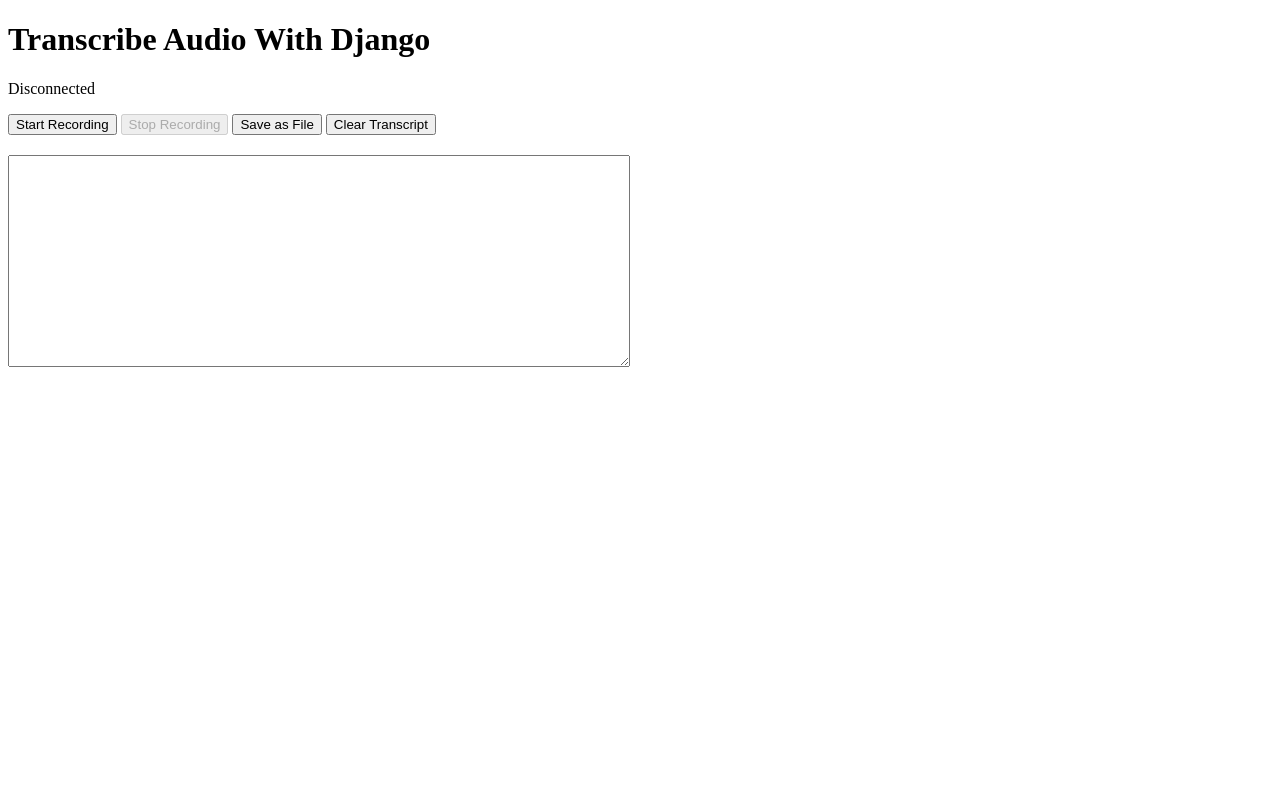
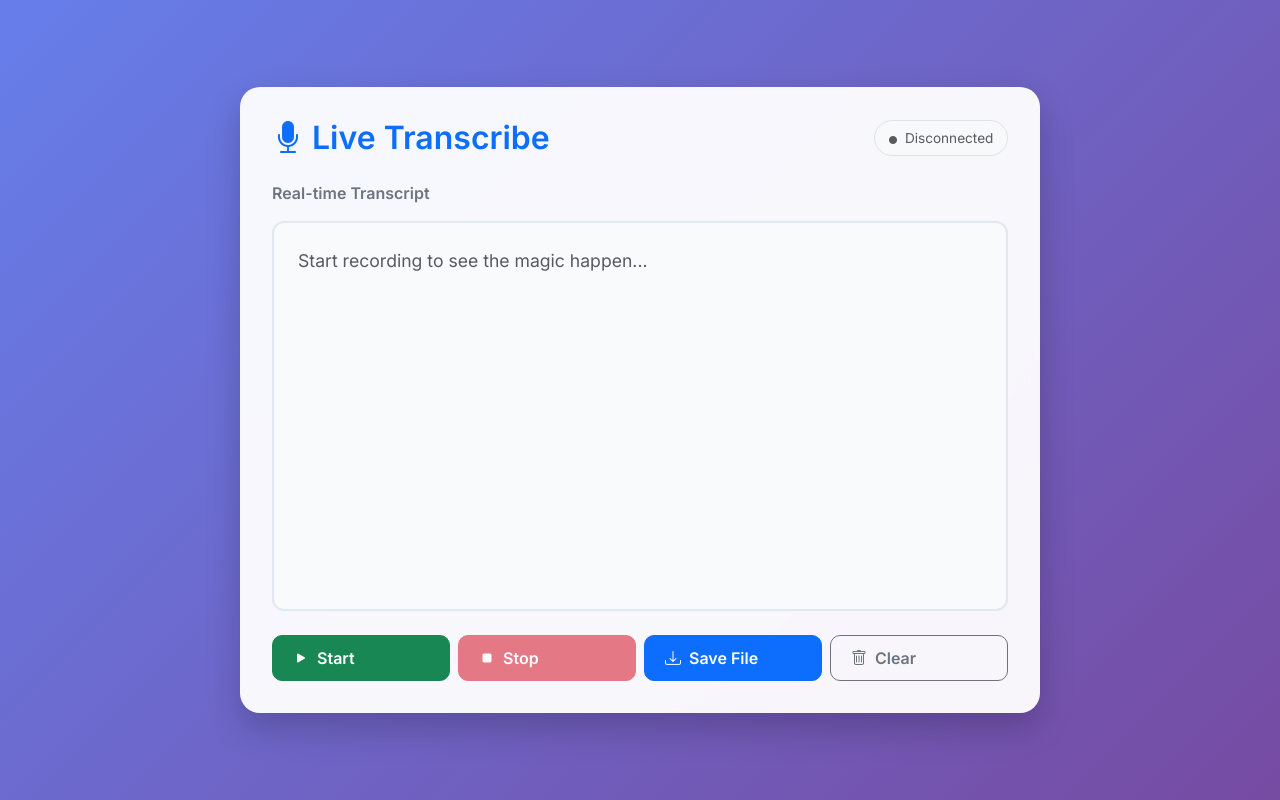
Before and after one commit to AanchalKhokhariya/Live-Accent-Adaptive, a Django app: page / in a window 1280 px wide. Run offline with Django 5.2, Linux system fonts and the light colour scheme.

Commit message:
fixed UI

```diff
--- a/stream/stream/settings.py
+++ b/stream/stream/settings.py
@@ -75,10 +75,7 @@ ASGI_APPLICATION = 'stream.asgi.application'
 # https://docs.djangoproject.com/en/6.0/ref/settings/#databases
 
 DATABASES = {
-    'default': {
-        'ENGINE': 'django.db.backends.sqlite3',
-        'NAME': BASE_DIR / 'db.sqlite3',
-    }
+
 }
 
 
--- a/stream/transcript/consumers.py
+++ b/stream/transcript/consumers.py
@@ -16,11 +16,8 @@ class TranscriptConsumer(AsyncWebsocketConsumer):
 
         if bytes_data:
             print("Received bytes:", len(bytes_data))
-
             loop = asyncio.get_event_loop()
-
             transcript = await loop.run_in_executor(None, self.transcribe_audio, bytes_data)
-
             print("Transcription done:", transcript)
 
             await self.send(text_data=transcript)
--- a/stream/transcript/templates/transcript/index.html
+++ b/stream/transcript/templates/transcript/index.html
@@ -1,31 +1,138 @@
 <!DOCTYPE html>
-<html>
+<html lang="en">
 
 <head>
-  <title>Live Transcription</title>
+  <meta charset="UTF-8">
+  <meta name="viewport" content="width=device-width, initial-scale=1.0">
+  <title>Live Transcription Pro</title>
+  <link href="https://cdn.jsdelivr.net/npm/bootstrap@5.3.0/dist/css/bootstrap.min.css" rel="stylesheet">
+  <link href="https://fonts.googleapis.com/css2?family=Inter:wght@400;600&display=swap" rel="stylesheet">
+  <link rel="stylesheet" href="https://cdn.jsdelivr.net/npm/bootstrap-icons@1.11.0/font/bootstrap-icons.css">
+
+  <style>
+    body {
+      background: linear-gradient(135deg, #667eea 0%, #764ba2 100%);
+      font-family: 'Inter', sans-serif;
+      min-height: 100vh;
+      display: flex;
+      align-items: center;
+      justify-content: center;
+      color: #333;
+    }
+
+    .transcription-card {
+      background: rgba(255, 255, 255, 0.95);
+      backdrop-filter: blur(10px);
+      border-radius: 20px;
+      box-shadow: 0 15px 35px rgba(0, 0, 0, 0.2);
+      padding: 2rem;
+      width: 100%;
+      max-width: 800px;
+    }
+
+    .status-badge {
+      font-size: 0.85rem;
+      padding: 0.5em 1em;
+      border-radius: 50px;
+      transition: all 0.3s ease;
+    }
+
+    .recording-active {
+      background-color: #fee2e2;
+      color: #dc2626;
+      animation: pulse 2s infinite;
+    }
+
+    @keyframes pulse {
+      0% { opacity: 1; }
+      50% { opacity: 0.5; }
+      100% { opacity: 1; }
+    }
+
+    #transcript {
+      border: 2px solid #e2e8f0;
+      border-radius: 12px;
+      padding: 1.5rem;
+      font-size: 1.1rem;
+      line-height: 1.6;
+      background-color: #f8fafc;
+      transition: border-color 0.2s;
+      resize: none;
+    }
+
+    #transcript:focus {
+      outline: none;
+      border-color: #667eea;
+      box-shadow: 0 0 0 4px rgba(102, 126, 234, 0.1);
+    }
+
+    .btn-action {
+      border-radius: 10px;
+      padding: 10px 20px;
+      font-weight: 600;
+      display: flex;
+      align-items: center;
+      gap: 8px;
+      transition: transform 0.1s;
+    }
+
+    .btn-action:active {
+      transform: scale(0.96);
+    }
+
+    #saveStatus {
+      height: 20px;
+      font-weight: 500;
+    }
+  </style>
 </head>
 
 <body>
-  <h1>Transcribe Audio With Django</h1>
 
-  <p id="status">Disconnected</p>
+  <div class="container d-flex justify-content-center">
+    <div class="transcription-card">
+      <div class="d-flex justify-content-between align-items-center mb-4">
+        <h2 class="fw-bold mb-0 text-primary">
+          <i class="bi bi-mic-fill me-2"></i>Live Transcribe
+        </h2>
+        <span id="status" class="status-badge bg-light text-muted border">
+          <i class="bi bi-circle-fill me-1" style="font-size: 8px;"></i> Disconnected
+        </span>
+      </div>
 
-  <button id="startBtn">Start Recording</button>
-  <button id="stopBtn" disabled>Stop Recording</button>
-  <button id="downloadBtn">Save as File</button>
-  <button id="clearBtn">Clear Transcript</button>
-  <textarea id="transcript" rows="10" style="
-    width: 60%;
-    max-width: 600px;
-    margin-top: 20px;
-    display: block;
-    resize: vertical;
-    padding: 10px;
-    font-size: 16px;
-  ">
-  </textarea>
+      <div class="mb-4">
+        <div class="d-flex justify-content-between align-items-end mb-2">
+          <label for="transcript" class="form-label fw-semibold text-secondary">Real-time Transcript</label>
+          <p id="saveStatus" class="text-success small m-0"></p>
+        </div>
+        <textarea id="transcript" class="form-control" rows="12" placeholder="Start recording to see the magic happen..."></textarea>
+      </div>
 
-  <p id="saveStatus" style="font-size:14px; color:green;"></p>
+      <div class="row g-2">
+        <div class="col-6 col-md-3">
+          <button id="startBtn" class="btn btn-success btn-action w-100">
+            <i class="bi bi-play-fill"></i> Start
+          </button>
+        </div>
+        <div class="col-6 col-md-3">
+          <button id="stopBtn" class="btn btn-danger btn-action w-100" disabled>
+            <i class="bi bi-stop-fill"></i> Stop
+          </button>
+        </div>
+        <div class="col-6 col-md-3">
+          <button id="downloadBtn" class="btn btn-primary btn-action w-100">
+            <i class="bi bi-download"></i> Save File
+          </button>
+        </div>
+        <div class="col-6 col-md-3">
+          <button id="clearBtn" class="btn btn-outline-secondary btn-action w-100">
+            <i class="bi bi-trash"></i> Clear
+          </button>
+        </div>
+      </div>
+    </div>
+  </div>
+
   <script>
     let mediaRecorder;
     let socket;
@@ -34,20 +141,22 @@
 
     const startBtn = document.getElementById("startBtn");
     const stopBtn = document.getElementById("stopBtn");
+    const statusLabel = document.getElementById("status");
+    const transcriptBox = document.getElementById("transcript");
+    const saveStatus = document.getElementById("saveStatus");
 
     startBtn.onclick = async () => {
-
       socket = new WebSocket('ws://localhost:8000/listen/');
 
       socket.onopen = () => {
-        document.getElementById("status").textContent = "Connected & Recording";
+        statusLabel.textContent = "Recording...";
+        statusLabel.className = "status-badge recording-active";
         console.log("WebSocket Connected");
       };
 
       socket.onmessage = (event) => {
         if (event.data) {
-          const transcriptBox = document.getElementById("transcript");
-          transcriptBox.value += " " + event.data;
+          transcriptBox.value += (transcriptBox.value ? " " : "") + event.data;
           transcriptBox.dispatchEvent(new Event("input"));
           transcriptBox.scrollTop = transcriptBox.scrollHeight;
         }
@@ -55,13 +164,14 @@
 
       socket.onerror = (error) => {
         console.log("WebSocket Error", error);
+        statusLabel.textContent = "Error Connection";
+        statusLabel.className = "status-badge bg-danger text-white";
       };
 
-      stream = await navigator.mediaDevices.getUserMedia({ audio: true }); //user permission
+      try {
+        stream = await navigator.mediaDevices.getUserMedia({ audio: true });
+        mediaRecorder = new MediaRecorder(stream);
 
-      mediaRecorder = new MediaRecorder(stream); //records audio
-
-      //Collect chunks instead of sending immediately
         mediaRecorder.ondataavailable = (event) => {
           if (event.data.size > 0) {
             chunks.push(event.data);
@@ -71,107 +181,68 @@
         mediaRecorder.onstop = async () => {
           const blob = new Blob(chunks, { type: 'audio/webm' });
           const buffer = await blob.arrayBuffer();
-
           if (socket.readyState === 1) {
             socket.send(buffer);
           }
-
-        chunks = []; // reset
+          chunks = [];
         };
 
-      mediaRecorder.start(); // NO time slice
-
+        mediaRecorder.start();
         startBtn.disabled = true;
         stopBtn.disabled = false;
+      } catch (err) {
+        alert("Microphone access denied or not available.");
+      }
     };
 
     stopBtn.onclick = () => {
-
       if (mediaRecorder && mediaRecorder.state !== "inactive") {
-        mediaRecorder.stop(); // triggers onstop
+        mediaRecorder.stop();
       }
-
       if (stream) {
         stream.getTracks().forEach(track => track.stop());
       }
-
-      document.getElementById("status").textContent = "Processing...";
-
+      statusLabel.textContent = "Processing...";
+      statusLabel.className = "status-badge bg-info text-white";
       startBtn.disabled = false;
       stopBtn.disabled = true;
     };
 
-    const transcriptBox = document.getElementById("transcript");
-    const saveStatus = document.getElementById("saveStatus");
-
-    // Load saved transcript when page loads
+    // Auto-save & Local Storage Logic
     window.onload = () => {
       const savedText = localStorage.getItem("transcript_data");
-      if (savedText) {
-        transcriptBox.value = savedText;
-      }
+      if (savedText) transcriptBox.value = savedText;
     };
 
-    // Auto-save when user types
     transcriptBox.addEventListener("input", () => {
       localStorage.setItem("transcript_data", transcriptBox.value);
-
-      saveStatus.textContent = "Auto-saved...";
-
-      setTimeout(() => {
-        saveStatus.textContent = "";
-      }, 1500);
+      saveStatus.innerHTML = '<i class="bi bi-cloud-check"></i> Saved';
+      setTimeout(() => { saveStatus.textContent = ""; }, 2000);
     });
 
-    const downloadBtn = document.getElementById("downloadBtn");
-
-    downloadBtn.onclick = () => {
+    document.getElementById("downloadBtn").onclick = () => {
       const text = transcriptBox.value;
-
-      if (!text.trim()) {
-        alert("Transcript is empty!");
-        return;
-      }
+      if (!text.trim()) return alert("Transcript is empty!");
 
       const blob = new Blob([text], { type: "text/plain" });
       const url = URL.createObjectURL(blob);
-
       const a = document.createElement("a");
+      const now = new Date();
       a.href = url;
-
-      // Create filename with date & time
-      const now = new Date();
-      const filename = `transcript_${now.getFullYear()}-${now.getMonth() + 1}-${now.getDate()}_${now.getHours()}-${now.getMinutes()}.txt`;
-
-      a.download = filename;
-      document.body.appendChild(a);
+      a.download = `transcript_${now.toISOString().slice(0,16).replace('T','_')}.txt`;
       a.click();
-
-      document.body.removeChild(a);
       URL.revokeObjectURL(url);
     };
 
-    const clearBtn = document.getElementById("clearBtn");
-
-    clearBtn.onclick = () => {
-      if (!transcriptBox.value.trim()) {
-        alert("Transcript is already empty.");
-        return;
-      }
-
-      const confirmClear = confirm("Are you sure you want to clear the transcript?");
-
-      if (confirmClear) {
+    document.getElementById("clearBtn").onclick = () => {
+      if (!transcriptBox.value.trim()) return;
+      if (confirm("Are you sure you want to clear the transcript?")) {
         transcriptBox.value = "";
         localStorage.removeItem("transcript_data");
-        saveStatus.textContent = "Transcript cleared.";
-
-        setTimeout(() => {
-          saveStatus.textContent = "";
-        }, 1500);
+        saveStatus.textContent = "Cleared";
+        setTimeout(() => { saveStatus.textContent = ""; }, 1500);
       }
     };
   </script>
 </body>
-
 </html>
```
Also changed, not shown: requirements.txt (+18 -12 lines), stream/db.sqlite3 (deleted). Lines whose indentation alone changed are shown as unchanged.
